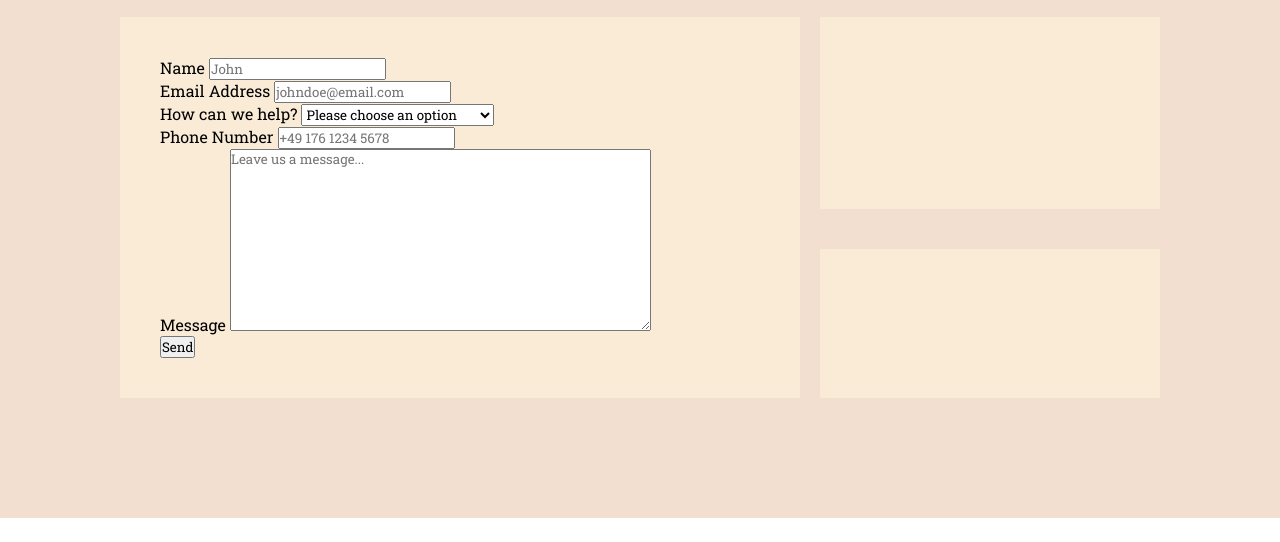
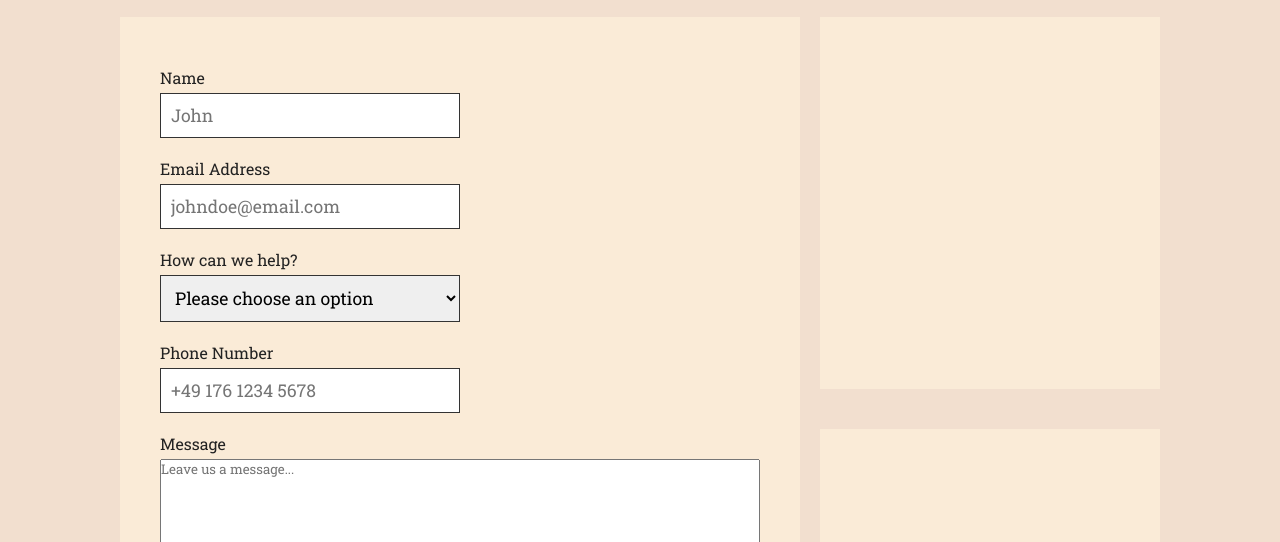
Before and after one commit to deeksha-varma/portfolio_project_1, a plain HTML site: page contact.html in a window 1280 px wide. Shown: the part 258-800 px from the top of the page. Drawn offline with Linux system fonts and the light colour scheme; a web font is replaced by a local one.

Commit message:
Add styles to form inputs and labels

```diff
--- a/assets/css/style.css
+++ b/assets/css/style.css
@@ -422,3 +422,39 @@ header h2 {
 .map {
 	grid-area: map;
 }
+
+/* contact form */
+.formBox {
+	position: relative;
+	width: 100%;
+}
+
+.formBox .row50 {
+	display: flex;
+	flex-direction: column;
+}
+
+.inputBox {
+	display: flex;
+	flex-direction: column;
+	margin-bottom: 10px;
+	width: 50%;
+}
+
+.formBox .row100 .inputBox {
+	width: 100%;
+}
+
+.inputBox label {
+	color: #222;
+	margin-top: 10px;
+	margin-bottom: 5px;
+	font-weight: 500;
+}
+
+.inputBox .input {
+	padding: 10px;
+	font-size: 1.1em;
+	outline: none;
+	border: 1px solid #333;
+}
--- a/contact.html
+++ b/contact.html
@@ -65,7 +65,7 @@
                                 </div>
                                 <div class="inputBox">
                                     <label for="phone_number">Phone Number</label>
-                                    <input id="phone_number" class="input" type="text" name="phone" placeholder="+49 176 1234 5678" required>
+                                    <input id="phone_number" class="input" type="text" name="phone" placeholder="+49 176 1234 5678" required />
                                 </div>
                                 <div class="row100">
                                     <div class="inputBox">
```
